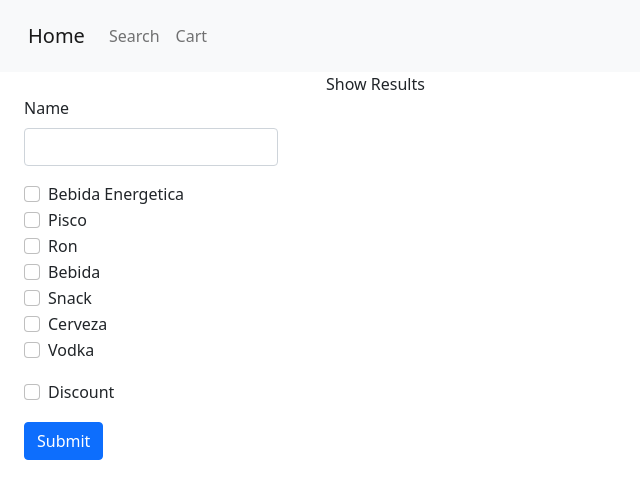
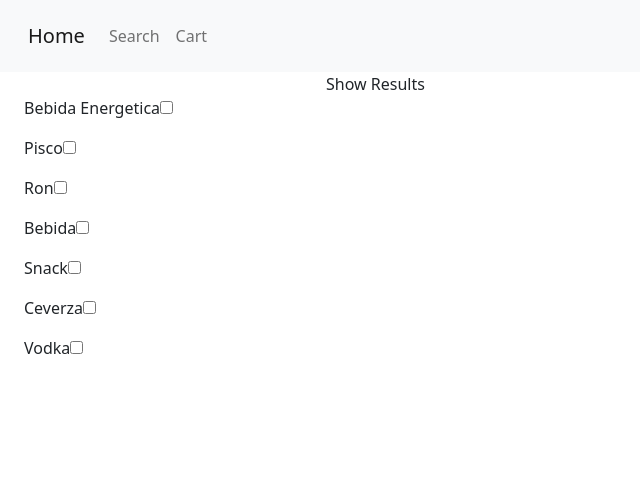
Before and after one commit to Wusinho/tienda-licor-front-end, a React (Create React App) app: page /search in a window 1280 px wide. Shown: the top 498 px of the page, without its empty margins (0-640 px from the left). Built offline with nearby package versions, Linux system fonts and the light colour scheme; no server answers.

Commit message:
Added request categories

```diff
--- a/src/components/Search.jsx
+++ b/src/components/Search.jsx
@@ -1,107 +1,81 @@
-import React from "react";
+import React, { useState, useEffect } from "react";
 
 const Search = () => {
+  const [checkedItems, setCheckedItems] = useState({});
+
+  const checkboxes = [
+    {
+      name: "bebida energetica",
+      key: "1",
+      label: "Bebida Energetica",
+    },
+    {
+      name: "pisco",
+      key: "2",
+      label: "Pisco",
+    },
+    {
+      name: "ron",
+      key: "3",
+      label: "Ron",
+    },
+    {
+      name: "bebida",
+      key: "4",
+      label: "Bebida",
+    },
+    {
+      name: "snack",
+      key: "5",
+      label: "Snack",
+    },
+    {
+      name: "cerveza",
+      key: "6",
+      label: "Ceverza",
+    },
+    {
+      name: "vodka",
+      key: "7",
+      label: "Vodka",
+    },
+  ];
+
+  // const handleChange = (e) => {
+  //   setData({
+  //     [e.target.name]: data.map((checkbox, i) => {
+  //       return i !== e.target.name
+  //         ? [e.target.name]
+  //         : { ...data, [e.target.value]: !e.target.value };
+  //     }),
+  //   });
+  // };
+  const handleChange = (e) => {
+    // updating an object instead of a Map
+    setCheckedItems({
+      ...checkedItems,
+      [e.target.name]: e.target.checked,
+    });
+  };
+  console.log(checkedItems);
+
   return (
     <div className="">
       <div className="row">
         <div className="col-md-3 ">
-          <form class="row g-3  p-4">
-            <div class="col-12">
-              <label for="inputEmail4" class="form-label">
-                Name
+          <form className="row g-3  p-4">
+            {checkboxes.map((item) => (
+              <label key={item.key}>
+                {item.label}
+                <input
+                  onChange={handleChange}
+                  type="checkbox"
+                  name={item.name}
+                  checked={checkedItems[item.name]}
+                  defaultValue={false}
+                />
               </label>
-              <input type="email" class="form-control" id="inputEmail4" />
-            </div>
-
-            <div class="col-12">
-              <div class="form-check">
-                <input
-                  class="form-check-input"
-                  type="checkbox"
-                  id="gridCheck"
-                />
-                <label class="form-check-label" for="gridCheck">
-                  Bebida Energetica
-                </label>
-              </div>
-              <div class="form-check">
-                <input
-                  class="form-check-input"
-                  type="checkbox"
-                  id="gridCheck"
-                />
-                <label class="form-check-label" for="gridCheck">
-                  Pisco
-                </label>
-              </div>
-              <div class="form-check">
-                <input
-                  class="form-check-input"
-                  type="checkbox"
-                  id="gridCheck"
-                />
-                <label class="form-check-label" for="gridCheck">
-                  Ron
-                </label>
-              </div>
-              <div class="form-check">
-                <input
-                  class="form-check-input"
-                  type="checkbox"
-                  id="gridCheck"
-                />
-                <label class="form-check-label" for="gridCheck">
-                  Bebida
-                </label>
-              </div>
-              <div class="form-check">
-                <input
-                  class="form-check-input"
-                  type="checkbox"
-                  id="gridCheck"
-                />
-                <label class="form-check-label" for="gridCheck">
-                  Snack
-                </label>
-              </div>
-              <div class="form-check">
-                <input
-                  class="form-check-input"
-                  type="checkbox"
-                  id="gridCheck"
-                />
-                <label class="form-check-label" for="gridCheck">
-                  Cerveza
-                </label>
-              </div>
-              <div class="form-check">
-                <input
-                  class="form-check-input"
-                  type="checkbox"
-                  id="gridCheck"
-                />
-                <label class="form-check-label" for="gridCheck">
-                  Vodka
-                </label>
-              </div>
-            </div>
-            <div class="col-12">
-              <div class="form-check">
-                <input
-                  class="form-check-input"
-                  type="checkbox"
-                  id="gridCheck"
-                />
-                <label class="form-check-label" for="gridCheck">
-                  Discount
-                </label>
-              </div>
-            </div>
-            <div class="col-12">
-              <button type="submit" class="btn btn-primary">
-                Submit
-              </button>
-            </div>
+            ))}
           </form>
         </div>
         <div className="col">Show Results</div>
--- a/src/store/api.js
+++ b/src/store/api.js
@@ -3,3 +3,7 @@ import { createAction } from "@reduxjs/toolkit";
 export const apiCallBegan = createAction("api/callBegan");
 export const apiCallSuccess = createAction("api/callSuccess");
 export const apiCallFailed = createAction("api/callFailed");
+
+export const categoriesCallBegan = createAction("categories/callBegan");
+export const categoriesCallSuccess = createAction("categories/callSuccess");
+export const categoriesCallFailed = createAction("categories/callFailed");
--- a/src/store/configureStore.js
+++ b/src/store/configureStore.js
@@ -1,10 +1,11 @@
 import { configureStore } from "@reduxjs/toolkit";
 import reducer from "./reducer";
 import api from "./middleware/api";
+import categories from "./middleware/categories";
 
 const store = configureStore({
   reducer,
-  middleware: [api],
+  middleware: [api, categories],
 });
 
 export default store;
--- /dev/null
+++ b/src/store/middleware/categories.js
@@ -0,0 +1,28 @@
+import axios from "axios";
+import * as actions from "../api";
+
+// eslint-disable-next-line consistent-return
+const categories =
+  ({ dispatch }) =>
+  (next) =>
+  (action) => {
+    if (action.type !== actions.categoriesCallBegan.type) return next(action);
+
+    const { url, onStart, onSuccess, onError } = action.payload;
+
+    if (onStart) dispatch({ type: onStart });
+    next(action);
+
+    axios
+      .get(url, { mode: "cors" })
+      .then((response) => {
+        dispatch(actions.categoriesCallSuccess(response.data));
+        if (onSuccess) dispatch({ type: onSuccess, payload: response.data });
+      })
+      .catch((error) => {
+        dispatch(actions.categoriesCallFailed(error.message));
+        if (onError) dispatch({ type: onError, payload: error.message });
+      });
+  };
+
+export default categories;
--- a/src/store/products.js
+++ b/src/store/products.js
@@ -1,14 +1,13 @@
 /* eslint-disable no-param-reassign */
 import { createSlice } from "@reduxjs/toolkit";
-import { apiCallBegan } from "./api";
+import { apiCallBegan, categoriesCallBegan } from "./api";
 
 export const productSlice = createSlice({
   name: "products",
   initialState: {
     loading: false,
     list: {},
-    category: "All",
-    selected: {},
+    categories: {},
     error: "",
   },
   reducers: {
@@ -23,22 +22,49 @@ export const productSlice = createSlice({
       products.error = action.payload;
       products.loading = false;
     },
+    categoriesRequested: (products) => {
+      products.loading = true;
+    },
+    categoriesReceived: (products, action) => {
+      products.categories = action.payload;
+      products.loading = false;
+    },
+    categoriesRequestFailed: (products, action) => {
+      products.error = action.payload;
+      products.loading = false;
+    },
   },
 });
 export const isloading = (state) => state.entities.products.loading;
 export const getApi = (state) => state.entities.products.list;
 
-export const { productsReceived, productsRequested, productsRequestFailed } =
-  productSlice.actions;
+export const {
+  productsReceived,
+  productsRequested,
+  productsRequestFailed,
+  categoriesRequested,
+  categoriesReceived,
+  categoriesRequestFailed,
+} = productSlice.actions;
 
 export default productSlice.reducer;
 
 const url = "http://localhost:4000/products";
+const url2 = "http://localhost:4000/categories";
 
 export const loadProducts = () =>
   apiCallBegan({
     url,
+    url2,
     onStart: productsRequested.type,
     onSuccess: productsReceived.type,
     onError: productsRequestFailed.type,
   });
+
+export const loadCategories = () =>
+  categoriesCallBegan({
+    url2,
+    onStart: categoriesRequested.type,
+    onSuccess: categoriesReceived.type,
+    onError: categoriesRequestFailed.type,
+  });
```
